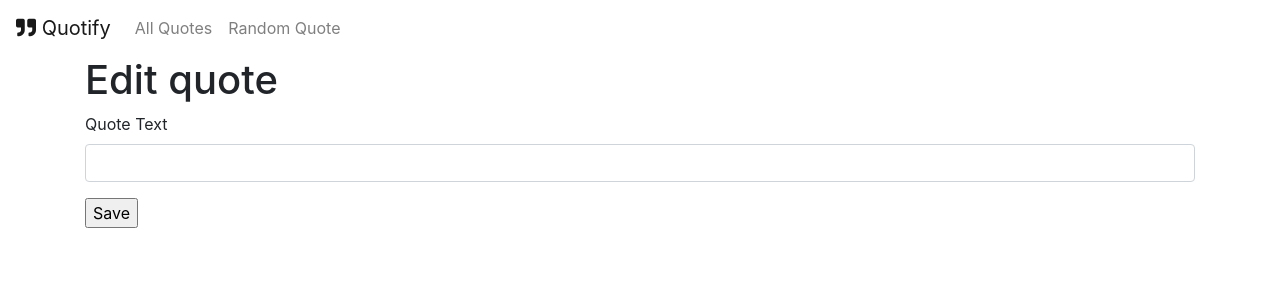
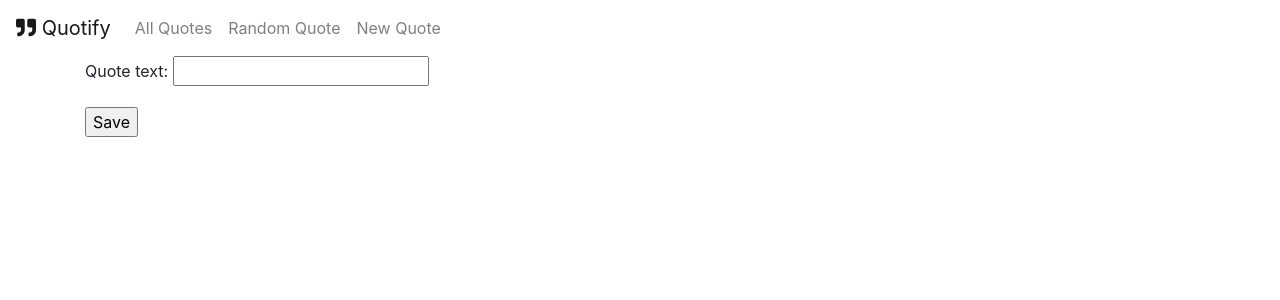
Before and after one commit to stefanbschneider/quotify, a Django app: page /quotes/add/ in a window 1280 px wide. Shown: the top 300 px of the page. Run offline with Django 3.2, Linux system fonts and the light colour scheme; some libraries are stand-ins or nearby versions.

Commit message:
added new quote to menu

```diff
--- a/backend/quotify/quotes/templates/quotes/base.html
+++ b/backend/quotify/quotes/templates/quotes/base.html
@@ -29,6 +29,9 @@
                 <li class="nav-item">
                     <a class="nav-link" href="{% url 'quotes:random' %}">Random Quote</a>
                 </li>
+                <li class="nav-item">
+                    <a class="nav-link" href="{% url 'quotes:add' %}">New Quote</a>
+                </li>
             </ul>
         </div>
     </nav>
--- a/backend/quotify/quotes/templates/quotes/quote_form.html
+++ b/backend/quotify/quotes/templates/quotes/quote_form.html
@@ -2,14 +2,15 @@
 
 {% block content %}
 <!--fixme eidit isn't saved-->
-    <form action="{% url 'quotes:edit' quote.id %}" method="put">
+    <form method="post">
         <!--        Django protects against Cross Site Request Forgeries. Should use the token below for all POST forms.-->
         {% csrf_token %}
-        <h1>Edit quote</h1>
-        <div class="form-group">
-            <label for="quoteTextInput">Quote Text</label>
-            <input type="text" class="form-control" id="quoteTextInput" placeholder="{{ quote.quote_text }}">
-        </div>
+<!--        <h1>Edit quote</h1>-->
+<!--        <div class="form-group">-->
+<!--            <label for="quoteTextInput">Quote Text</label>-->
+<!--            <input type="text" class="form-control" id="quoteTextInput" placeholder="{{ quote.quote_text }}">-->
+<!--        </div>-->
+        {{ form.as_p }}
         <input type="submit" value="Save">
     </form>
 {% endblock %}
```
Also changed, not shown: backend/quotify/db.sqlite3.
